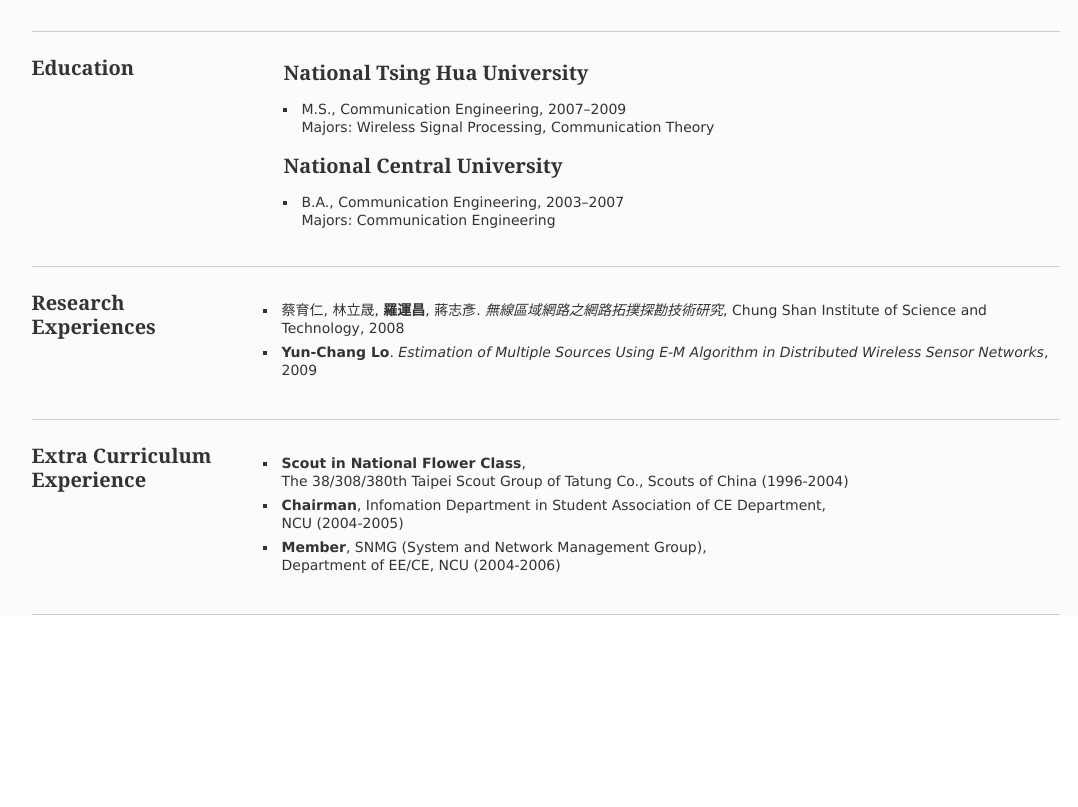
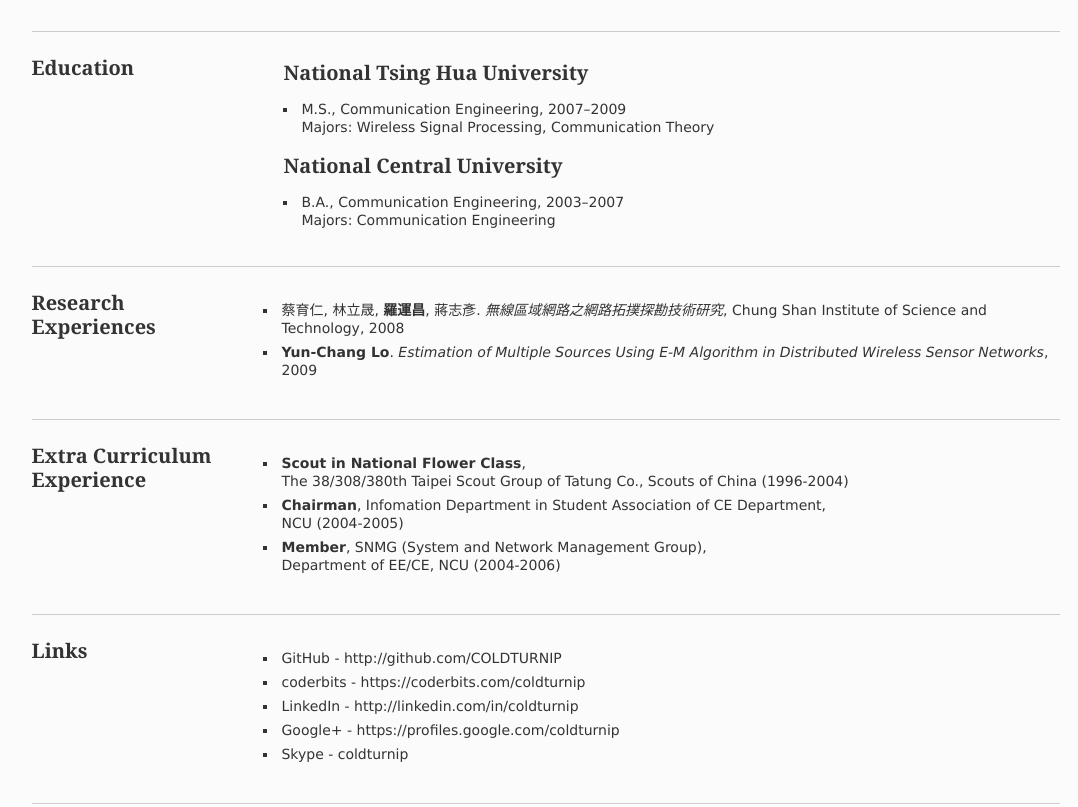
Before and after one commit to COLDTURNIP/cdip-resume, a plain HTML site: page index.html in a window 1280 px wide. Shown: the part 1396-2203 px from the top of the page, without its empty margins (94-1172 px from the left). Before the commit the page ends 2035 px from the top, so only its background shows below. Drawn offline with Linux system fonts and the light colour scheme.

Commit message:
Add Links section to index.html (Build 2013/09/17 13:28)

```diff
--- a/index.html
+++ b/index.html
@@ -244,5 +244,15 @@
 <li><strong>Member</strong>, SNMG (System and Network Management Group),<br /> Department of EE/CE, NCU (2004-2006)</li>
 </ul>
 </section>
+<section id="skills" class="level2 sec group">
+<h2>Links</h2>
+<ul>
+<li>GitHub - <a href="http://github.com/COLDTURNIP">http://github.com/COLDTURNIP</a></li>
+<li>coderbits - <a href="https://coderbits.com/coldturnip">https://coderbits.com/coldturnip</a></li>
+<li>LinkedIn - <a href="http://linkedin.com/in/coldturnip">http://linkedin.com/in/coldturnip</a></li>
+<li>Google+ - <a href="https://profiles.google.com/coldturnip">https://profiles.google.com/coldturnip</a></li>
+<li>Skype - coldturnip</li>
+</ul>
+</section>
 </body>
 </html>
```
